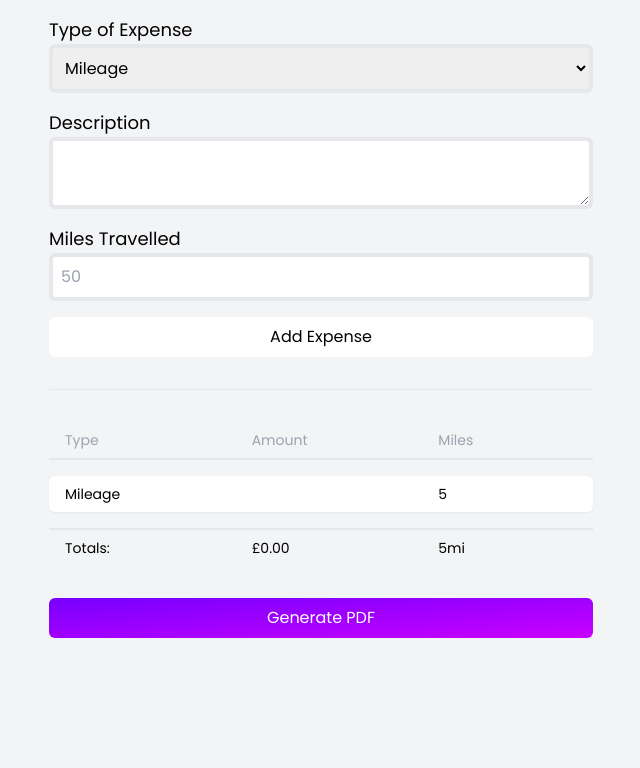
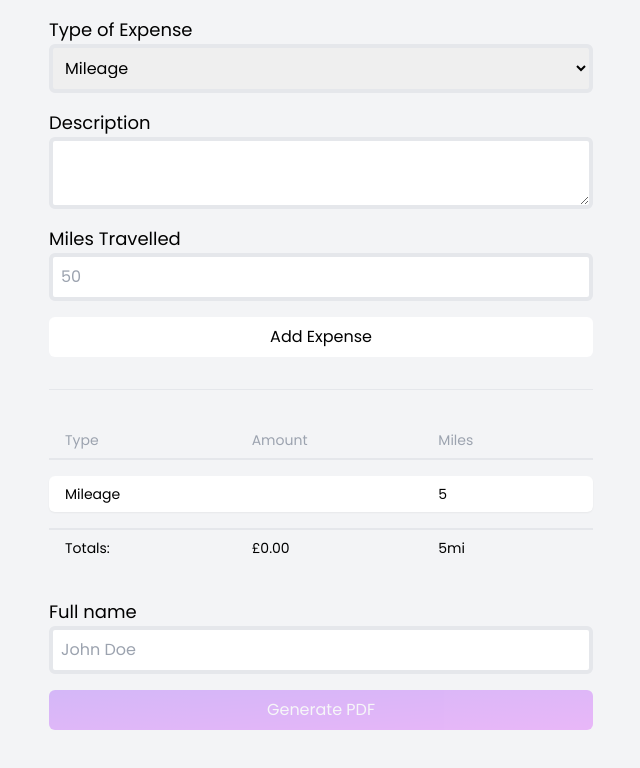
Before and after one commit to HollosJ/expenses, a website: page src/index.html in a window 1280 px wide. Both pictures are taken after typing "Sample", "5" into the empty fields and a click on the button "Add Expense". Shown: the whole page, without its empty margins (319-959 px from the left). Drawn offline with nearby package versions, Linux system fonts and the light colour scheme; files that its build step writes are made by us from their sources.

Commit message:
Add name to PDF

```diff
--- a/src/index.html
+++ b/src/index.html
@@ -31,6 +31,7 @@
 
         type: 'Mileage',
         expenses: [],
+        name: '',
 
         submit() {
           let form = this.$refs.form;
@@ -72,7 +73,13 @@
 
           // Title of page
           doc.setFontSize(18);
-          doc.text('Your Expenses', 10, row);
+          doc.text(this.name, 10, row);
+
+          // Date
+          let date = new Date();
+          doc.text(date.toLocaleDateString('en-GB'), width - 10, row, {
+            align: 'right',
+          });
           doc.setFontSize(10);
 
           row += 10;
@@ -271,9 +278,28 @@
       </div>
 
       <template x-if="expenses.length">
-        <button class="btn btn--primary" @click="generatePDF">
-          Generate PDF
-        </button>
+        <div class="grid gap-4">
+          <!-- Name field -->
+          <div class="form-row">
+            <label for="name">Full name</label>
+            <input
+              type="text"
+              name="name"
+              id="name"
+              placeholder="John Doe"
+              x-model="name"
+              required
+            />
+          </div>
+
+          <button
+            class="btn btn--primary"
+            @click="generatePDF"
+            x-bind:disabled="name === ''"
+          >
+            Generate PDF
+          </button>
+        </div>
       </template>
     </div>
   </body>
```
